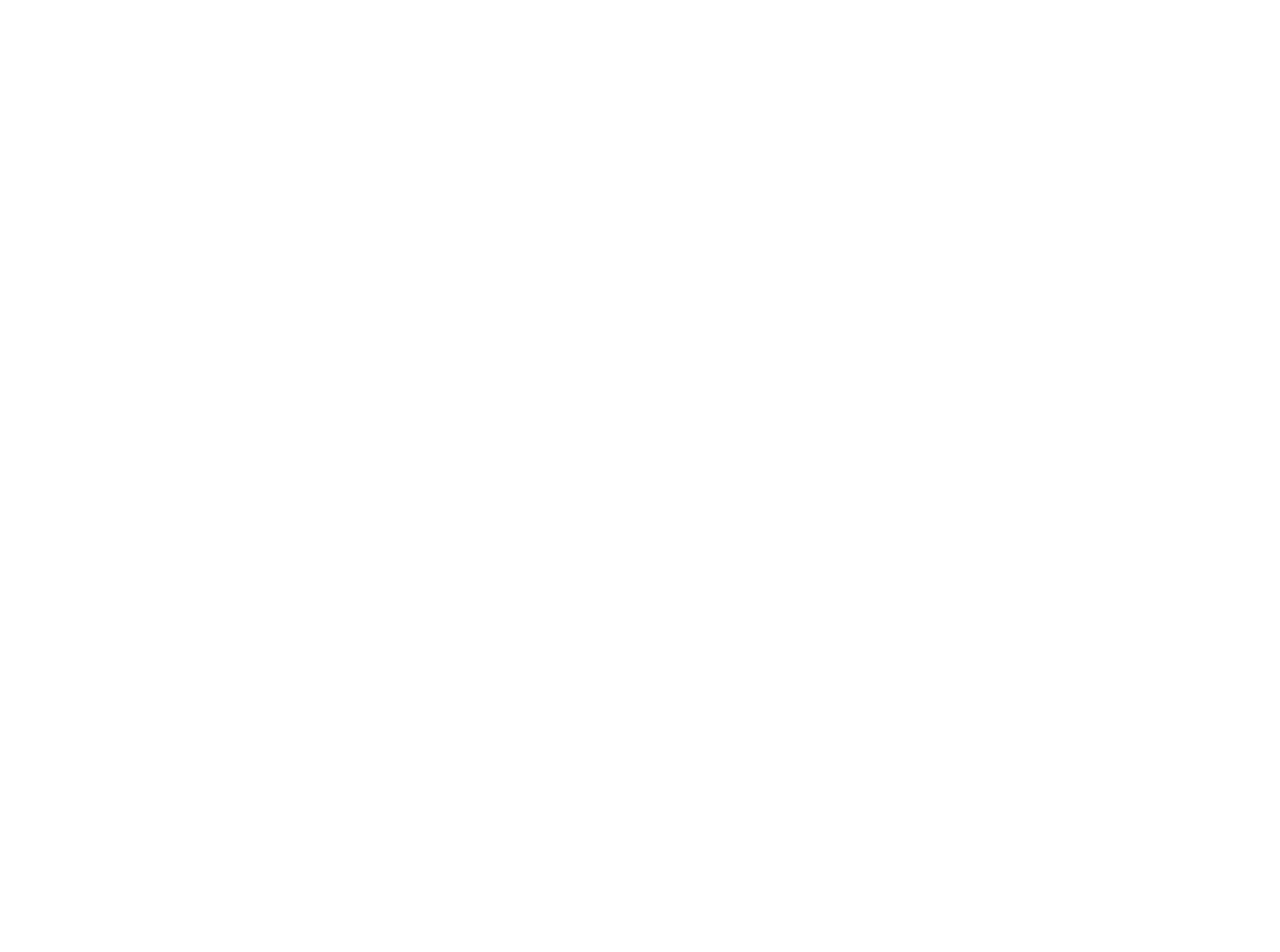
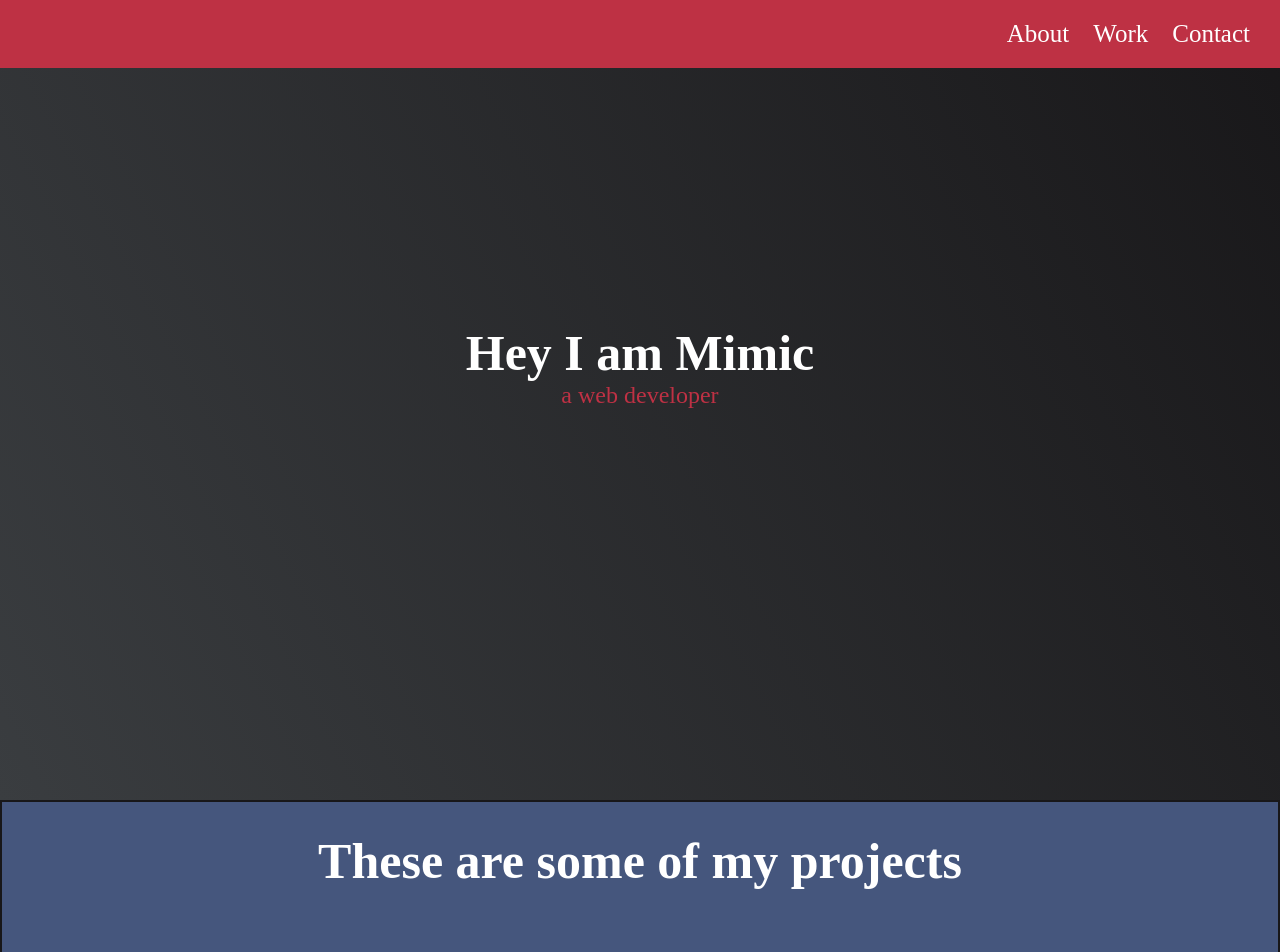
Before and after one commit to Baheerelias/Mungai-Baheer, a plain HTML site: page index.html in a window 1280 px wide. Shown: the top 952 px of the page. Before the commit the page ends 800 px from the top, so only its background shows below. Drawn offline with Linux system fonts and the light colour scheme.

Commit message:
First Section Complete

```diff
--- a/index.html
+++ b/index.html
@@ -1,12 +1,40 @@
 <!DOCTYPE html>
 <html lang="en">
+
 <head>
     <meta charset="UTF-8">
     <meta http-equiv="X-UA-Compatible" content="IE=edge">
     <meta name="viewport" content="width=device-width, initial-scale=1.0">
     <title>Our Project</title>
+    <link rel="stylesheet" href="/Mungai-Baheer/style.css">
 </head>
+
 <body>
+    <section id="welcome-section">
+
+        <nav id="navbar">
+            <ul>
+                <li><a href="">About</a></li>
+                <li><a href="">Work</a></li>
+                <li><a href="">Contact</a></li>
+            </ul>
+
+        </nav>
+        <section id="Welcome-section">
+            <h1>Hey I am Mimic</h1>
+            <h2>a web developer</h2>
+        </section>
+        </section>
+
+
+
+      <section id="projects">
+        <di class="project-titele">
+            <h1 class="project-tile">These are some of my projects</h1>
+        </di>
+
+            </section>
 
 </body>
+
 </html>
--- /dev/null
+++ b/style.css
@@ -0,0 +1,76 @@
+*{
+    box-sizing: border-box;
+    margin: 0;
+}
+
+
+nav{
+    display: flex;
+
+    background-color: #be3144;
+    justify-content: flex-end;
+    padding: 20px;
+
+}
+
+nav ul li {
+    list-style: none;
+
+ display: inline-block;
+
+}
+
+nav ul li a{
+    color: #fff;
+    text-decoration: none;
+    padding: 10px;
+    font-size: 25px;
+    font-weight: 400;;
+
+
+}
+
+
+#welcome-section{
+    min-height: 100vh;
+    background-image: linear-gradient(62deg, #3a3d40 0%, #181719 100%);
+}
+
+
+#welcome-section h1{
+    color: #fff;
+    justify-content: center;
+    align-items: center;
+    text-align: center;
+    padding-top: 20%;
+    font-size: 50px;
+    font-weight: 900;
+}
+
+
+#welcome-section h2{
+    color: #be3144;
+    text-align: center;
+    font-weight: 100;
+
+}
+
+#projects{
+    border: 2px solid #181719;
+    text-align: center;
+    padding-top: 30px;
+    min-height: 100vh;
+    background-color: #45567d;
+
+
+
+}
+
+
+.project-titele h1{
+    text-align: center;
+    display: block;
+    color: #fff;
+    font-size: 50px;
+    font-weight: 700;
+}
```
